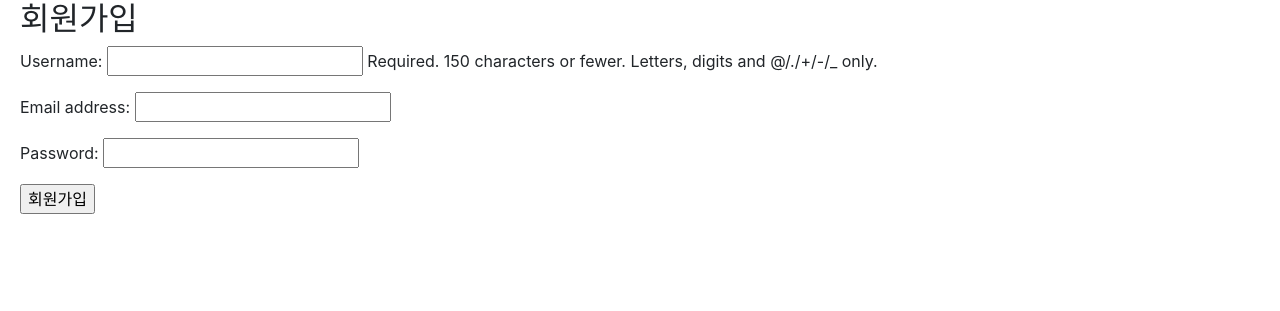
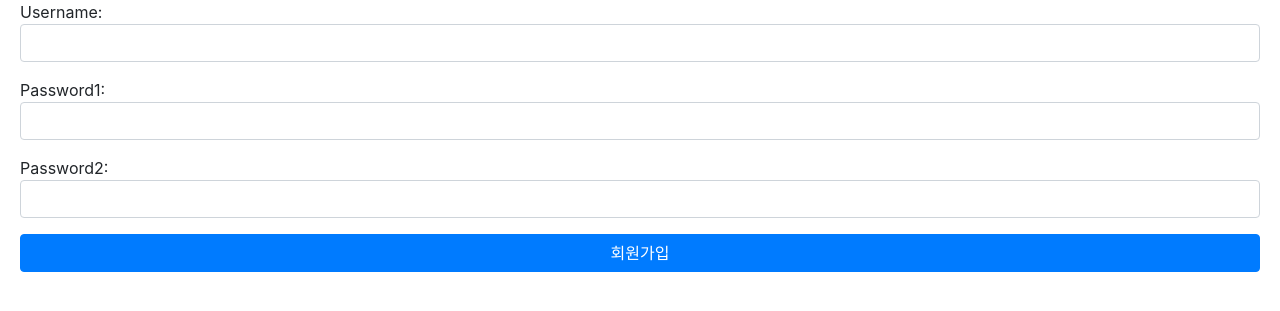
Before and after one commit to highmentor/high_mento, a Django app: page /accounts/signup/ in a window 1280 px wide. Shown: the part 76-387 px from the top of the page. Run offline with Django 3.2, Linux system fonts and the light colour scheme; some libraries are stand-ins or nearby versions.

Commit message:
사용자 맘대로 회원가입으로 바꿈

```diff
--- a/accounts/forms.py
+++ b/accounts/forms.py
@@ -4,10 +4,52 @@ from django.contrib.auth import get_user_model
 User = get_user_model()
 
 
-from django import forms
-from django.contrib.auth.models import User
+# class LoginForm(forms.Form):
 
-class UserForm(forms.ModelForm):
-    class Meta:
-        model = User
-        fields = ['username', 'email', 'password']
+
+class SignupForm(forms.Form):
+    username = forms.CharField(
+            widget=forms.TextInput(
+            attrs={
+                'class': 'form-control',
+            }
+        )
+    )
+    password1 = forms.CharField(
+        widget=forms.PasswordInput(
+            attrs={
+                'class': 'form-control',
+            }
+        )
+    )
+    # 비밀번호 확인을 위한 필드
+    password2 = forms.CharField(
+        widget=forms.PasswordInput(
+            attrs={
+                'class': 'form-control',
+            }
+        )
+    )
+
+    # username필드의 검증에 username이 이미 사용중인지 여부 검사
+    def clean_username(self):
+        username = self.cleaned_data['username']
+        if User.objects.filter(username=username).exists():
+            raise forms.ValidationError('아이디가 이미 사용중입니다')
+        return username
+
+    # password1와 password2의 값이 일치하는지 유효성 검사
+    def clean_password2(self):
+        password1 = self.cleaned_data['password1']
+        password2 = self.cleaned_data['password2']
+        if password1 != password2:
+            raise forms.ValidationError('비밀번호와 비밀번호 확인란의 값이 일치하지 않습니다')
+        return password2
+
+    # 자신이 가진 username과 password를 사용해서 유저 생성 후 반환하는 메서드
+    def signup(self):
+        if self.is_valid():
+            return User.objects.create_user(
+                username=self.cleaned_data['username'],
+                password=self.cleaned_data['password2']
+            )
--- a/accounts/templates/accounts/signup.html
+++ b/accounts/templates/accounts/signup.html
@@ -2,10 +2,27 @@
 
 {% block content %}
 
-<h2>회원가입</h2>
-<form method="post" action="">
-    {% csrf_token %}
-    {{ form.as_p }}
-    <input type="submit" value="회원가입" />
-</form>
+<div class="signup">
+	<form action="" method="post">
+		{% csrf_token %}
+		{% for field in signup_form %}
+			<div class="form-group{% if field.errors %} has-error{% endif %}">
+				{{ field.label_tag }}
+				{{ field }}
+				{% if field.errors %}
+					{% for error in field.errors %}
+					<span class="help-block">{{ error }}</span>
+					{% endfor %}
+				{% endif %}
+			</div>
+		{% endfor %}
+
+		{% if signup_form.non_field_errors %}
+			{% for error in login_form.non_field_errors %}
+			<p class="text-danger"><b>{{ error }}</b></p>
+			{% endfor %}
+		{% endif %}
+		<button class="btn btn-primary btn-block">회원가입</button>
+	</form>
+</div>
 {% endblock %}
--- a/accounts/views.py
+++ b/accounts/views.py
@@ -1,8 +1,8 @@
 from django.shortcuts import render,redirect
 from django.views.generic import CreateView, ListView
-from .forms import UserForm
 from django.urls import reverse_lazy
 from .models import User
+from .forms import SignupForm
 from django.contrib.auth.forms import UserCreationForm
 from django.contrib.auth import login, authenticate
 from django.contrib.auth.models import User
@@ -14,12 +14,17 @@ class AccountsList(ListView):
     template_name = 'accounts/accounts_list.html'
 
 def signup(request):
-    if request.method == "POST":
-        form = UserForm(request.POST)
-        if form.is_valid():
-            new_user = User.objects.create_user(**form.cleaned_data)
-            login(request, new_user)
-            return redirect('/')
+    if request.method == 'POST':
+        signup_form = SignupForm(request.POST)
+        # 유효성 검증에 통과한 경우 (username의 중복과 password1, 2의 일치 여부)
+        if signup_form.is_valid():
+            # SignupForm의 인스턴스 메서드인 signup() 실행, 유저 생성
+            signup_form.signup()
+            return redirect('post:post_list')
     else:
-        form = UserForm()
-        return render(request, 'accounts/signup.html', {'form': form})
+        signup_form = SignupForm()
+
+    context = {
+        'signup_form': signup_form,
+    }
+    return render(request, 'accounts/signup.html', context)
--- a/templates/base.html
+++ b/templates/base.html
@@ -1,5 +1,6 @@
 <!DOCTYPE html>
 {% load staticfiles %}
+
 <html lang="en">
 <head>
     <meta charset="UTF-8">
```
